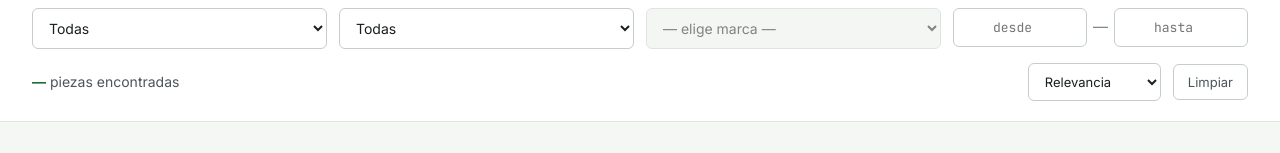
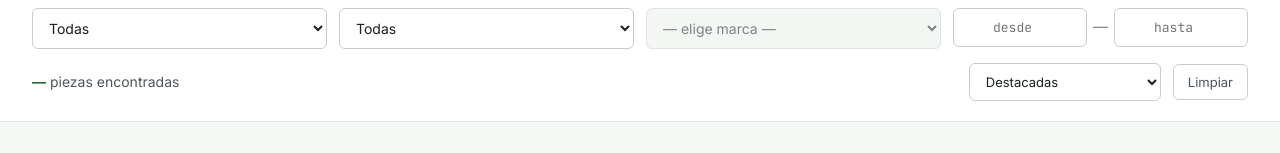
Before and after one commit to gmolinazafra/reciclacat-stock, a website: page index.html in a window 1280 px wide. Shown: the part 440-593 px from the top of the page. Drawn offline with Linux system fonts and the light colour scheme; no server answers.

Commit message:
Add files via upload

```diff
--- a/index.html
+++ b/index.html
@@ -109,11 +109,12 @@
     <div class="toolbar">
       <p class="results-count"><strong id="result-count">—</strong> piezas encontradas</p>
       <select id="sort" aria-label="Ordenar">
-        <option value="rel">Relevancia</option>
-        <option value="price-asc">Precio ↑</option>
-        <option value="price-desc">Precio ↓</option>
-        <option value="year-desc">Más recientes</option>
-        <option value="year-asc">Más antiguos</option>
+        <option value="rel">Destacadas</option>
+        <option value="newest">Recién añadidas</option>
+        <option value="price-asc">Precio: más barato</option>
+        <option value="price-desc">Precio: más caro</option>
+        <option value="year-desc">Vehículos más nuevos</option>
+        <option value="year-asc">Vehículos más antiguos</option>
       </select>
       <button class="reset" id="reset-filters" type="button">Limpiar</button>
     </div>
```
